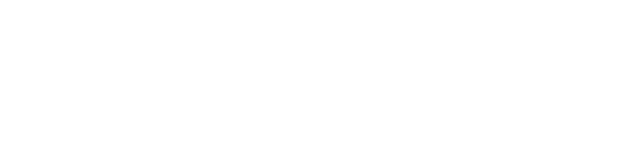
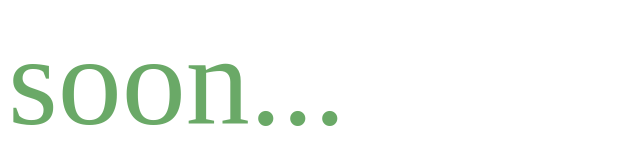
Before and after one commit to VithorRoder/Site-VithorRoderDev, a plain HTML site: page index.html in a window 1280 px wide. Shown: the whole page, without its empty margins (0-640 px from the left). Drawn offline with Linux system fonts and the light colour scheme.

Commit message:
Second Commit

```diff
--- a/css/style.css
+++ b/css/style.css
@@ -0,0 +1,4 @@
+.Alou{
+    font-size: 10vw;
+    color: rgba(10, 114, 5, 0.608);
+}
--- a/index.html
+++ b/index.html
@@ -4,12 +4,17 @@
 <head>
     <meta charset="UTF-8">
     <meta name="viewport" content="width=device-width, initial-scale=1.0">
+    <link rel="stylesheet" href="css/style.css">
 
     <title>VithorRoder DEV</title>
 </head>
 
 <body>
 
+    <div class="Alou">soon...</div>
+
 </body>
 
+<script src="javaScript/jjss.js"></script>
+
 </html>
```
Also changed, not shown: javaScript/jjss.js (added).
